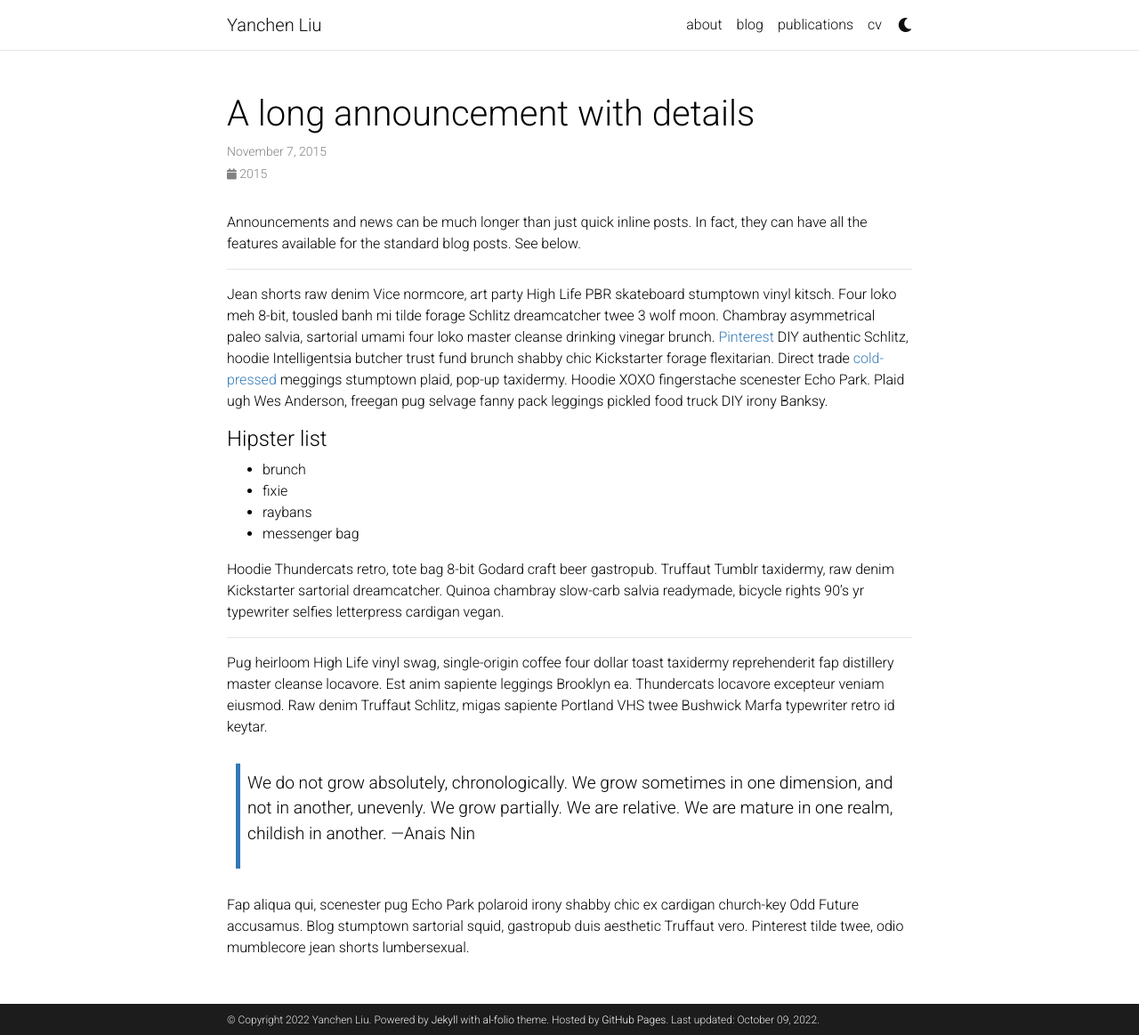
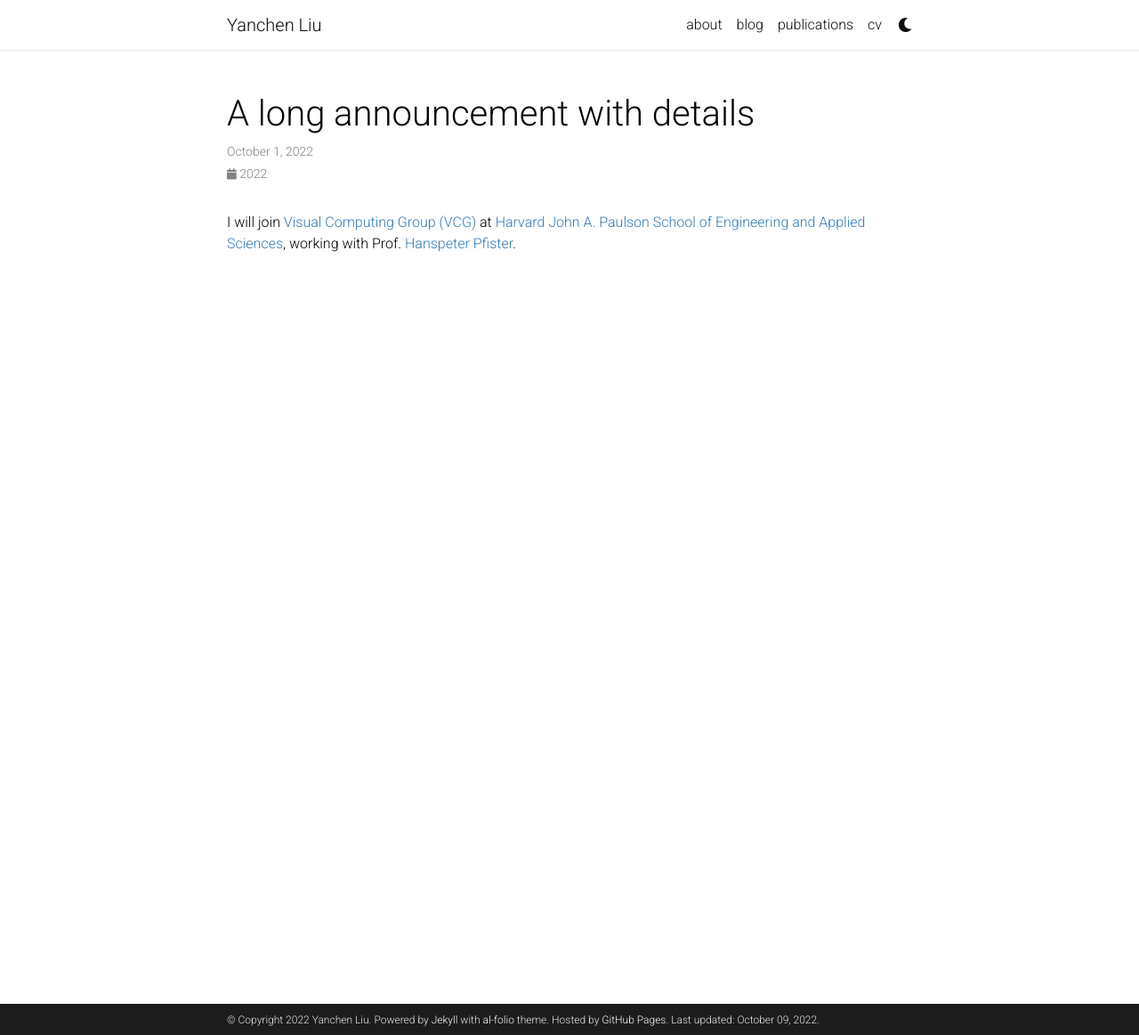
Before and after one commit to liuyanchen1015/liuyanchen1015.github.io, a Jekyll site: the page built from _news/announcement_2.md, in a window 1280 px wide and 1163 px high. Shown: the whole window at 89% size. Built offline with Jekyll 4.4.1, drawn with Linux system fonts in a browser that asks for light colours; comment, search, counter and statistics services are not loaded; a style sheet for code colours, icons or effects is not loaded.

Commit message:
Update announcement_2.md

```diff
--- a/_news/announcement_2.md
+++ b/_news/announcement_2.md
@@ -1,31 +1,8 @@
 ---
 layout: post
 title: A long announcement with details
-date: 2015-11-07 16:11:00-0400
+date: 2022-10-01 16:11:00-0400
 inline: false
 ---
 
-Announcements and news can be much longer than just quick inline posts. In fact, they can have all the features available for the standard blog posts. See below.
-
-***
-
-Jean shorts raw denim Vice normcore, art party High Life PBR skateboard stumptown vinyl kitsch. Four loko meh 8-bit, tousled banh mi tilde forage Schlitz dreamcatcher twee 3 wolf moon. Chambray asymmetrical paleo salvia, sartorial umami four loko master cleanse drinking vinegar brunch. <a href="https://www.pinterest.com">Pinterest</a> DIY authentic Schlitz, hoodie Intelligentsia butcher trust fund brunch shabby chic Kickstarter forage flexitarian. Direct trade <a href="https://en.wikipedia.org/wiki/Cold-pressed_juice">cold-pressed</a> meggings stumptown plaid, pop-up taxidermy. Hoodie XOXO fingerstache scenester Echo Park. Plaid ugh Wes Anderson, freegan pug selvage fanny pack leggings pickled food truck DIY irony Banksy.
-
-#### Hipster list
-<ul>
-    <li>brunch</li>
-    <li>fixie</li>
-    <li>raybans</li>
-    <li>messenger bag</li>
-</ul>
-
-Hoodie Thundercats retro, tote bag 8-bit Godard craft beer gastropub. Truffaut Tumblr taxidermy, raw denim Kickstarter sartorial dreamcatcher. Quinoa chambray slow-carb salvia readymade, bicycle rights 90's yr typewriter selfies letterpress cardigan vegan.
-
-***
-
-Pug heirloom High Life vinyl swag, single-origin coffee four dollar toast taxidermy reprehenderit fap distillery master cleanse locavore. Est anim sapiente leggings Brooklyn ea. Thundercats locavore excepteur veniam eiusmod. Raw denim Truffaut Schlitz, migas sapiente Portland VHS twee Bushwick Marfa typewriter retro id keytar.
-
-> We do not grow absolutely, chronologically. We grow sometimes in one dimension, and not in another, unevenly. We grow partially. We are relative. We are mature in one realm, childish in another.
-> —Anais Nin
-
-Fap aliqua qui, scenester pug Echo Park polaroid irony shabby chic ex cardigan church-key Odd Future accusamus. Blog stumptown sartorial squid, gastropub duis aesthetic Truffaut vero. Pinterest tilde twee, odio mumblecore jean shorts lumbersexual.
+I will join [Visual Computing Group (VCG)](https://vcg.seas.harvard.edu/) at [Harvard John A. Paulson School of Engineering and Applied Sciences](https://seas.harvard.edu/), working with Prof. [Hanspeter Pfister](https://scholar.google.com/citations?user=VWX-GMAAAAAJ&hl=en).
```
